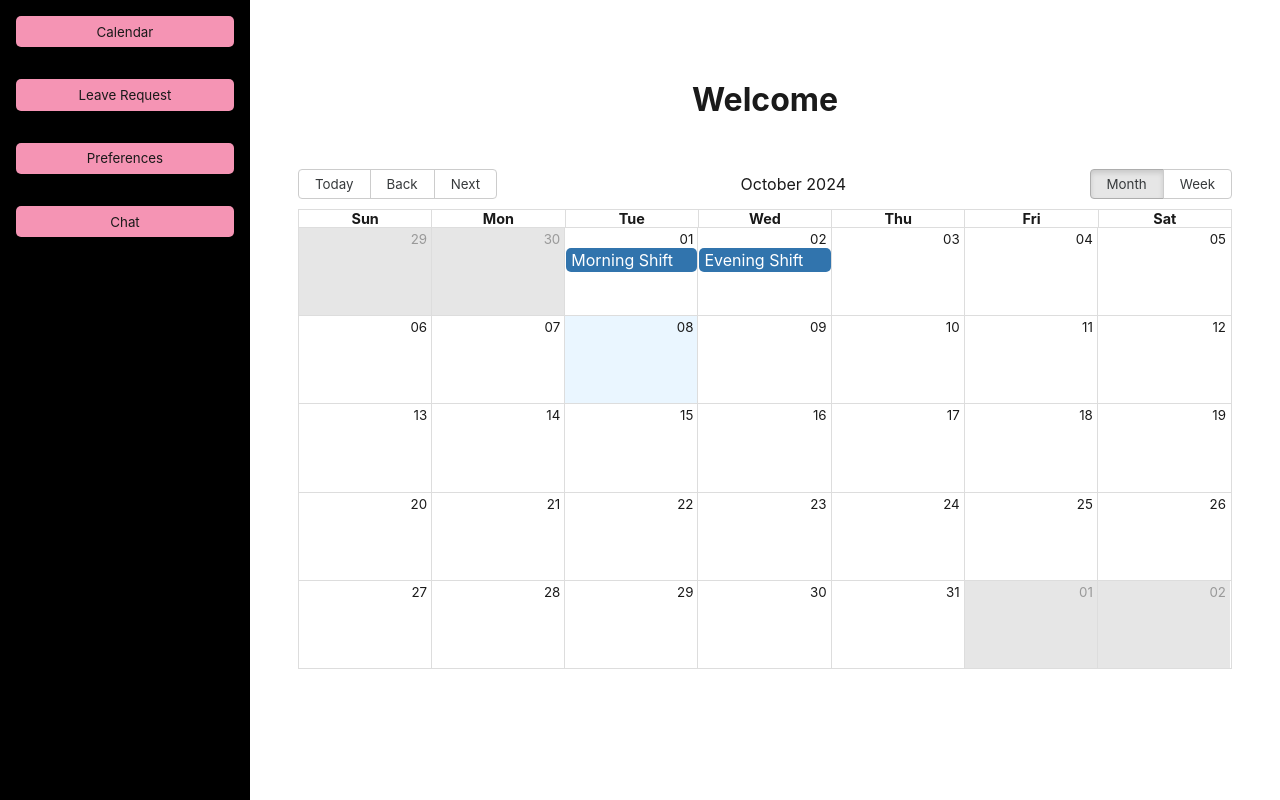
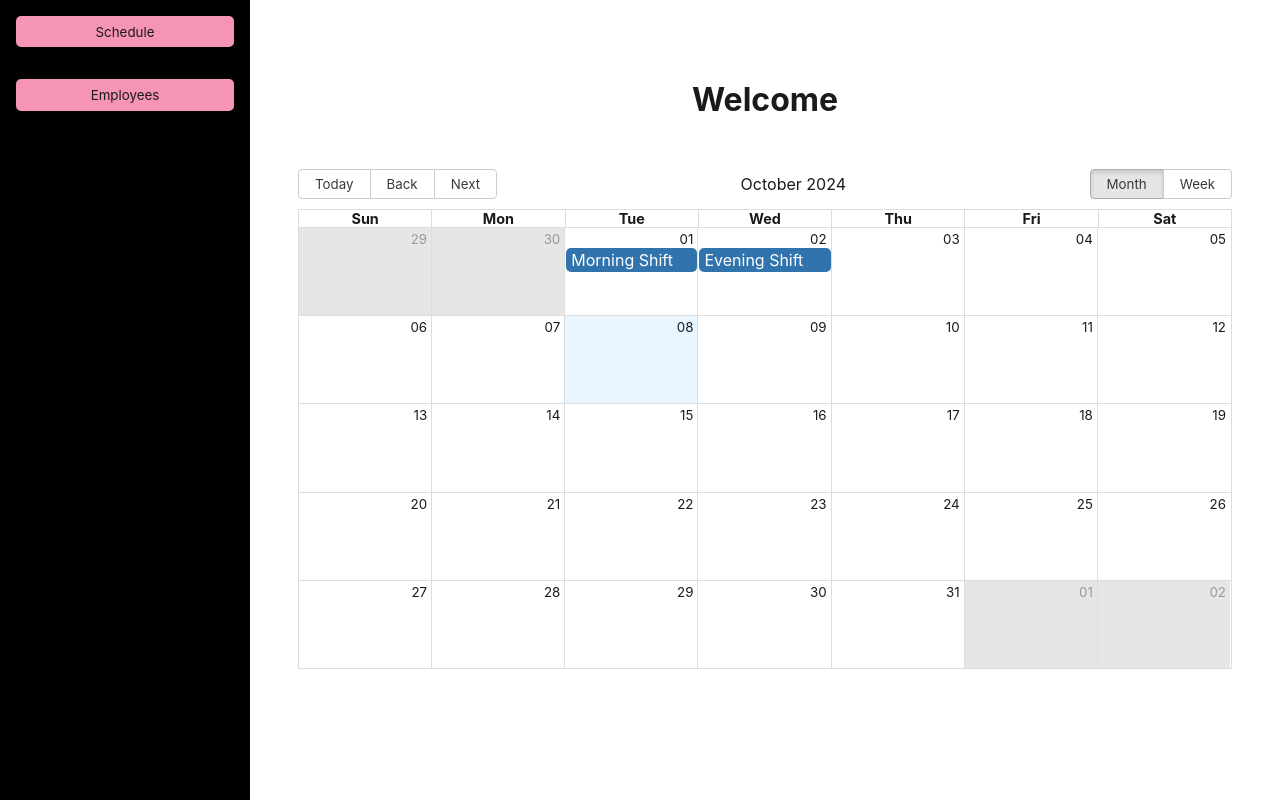
Before and after one commit to restlessankyyy/scheduler, a React (Vite) app in the folder src/scheduler/code/my-app/: page /admin-dashboard in a window 1280 px wide. Built offline with nearby package versions, Linux system fonts and the light colour scheme.

Commit message:
Admin navbar on Admin dashboard

```diff
--- a/src/scheduler/code/my-app/src/components/Header.jsx
+++ b/src/scheduler/code/my-app/src/components/Header.jsx
@@ -13,7 +13,7 @@ const Header = () => {
   return (
     <HeaderContainer>
       {user ? `Welcome ${user.username}` : "Welcome"}
-  </HeaderContainer>
+    </HeaderContainer>
   );
 };
 
--- a/src/scheduler/code/my-app/src/components/Navbar.jsx
+++ b/src/scheduler/code/my-app/src/components/Navbar.jsx
@@ -1,4 +1,3 @@
-// src/components/Navbar.jsx
 import React from 'react';
 import styled from 'styled-components';
 
--- a/src/scheduler/code/my-app/src/pages/AdminDashboard.jsx
+++ b/src/scheduler/code/my-app/src/pages/AdminDashboard.jsx
@@ -1,10 +1,8 @@
 import React, { useState } from 'react';
-import Navbar from '../components/Navbar';
+import AdminNavbar from '../components/AdminNavbar';
 import Header from '../components/Header';
 import Calender from '../components/Calender';
-import LeaveRequest from '../components/LeaveRequest';
 import Chat from '../components/Chat';
-import EmployeePreferenceForm from '../components/EmployeePreferenceForm';
 import styled from "styled-components";
 
 const DashboardGrid = styled.div`
@@ -34,11 +32,7 @@ const AdminDashboard = () => {
     switch (activeComponent) {
       case 'schedule':
         return <Calender />;
-      // case 'leaveRequest':
-      //   return <LeaveRequest />;
-      // case 'preferences':
-      //   return <EmployeePreferenceForm />;
-      case 'chat':
+      case 'employees':
         return <Chat />;
       default:
         return <Calender />;
@@ -47,7 +41,7 @@ const AdminDashboard = () => {
 
   return (
     <DashboardGrid>
-      <Navbar onSelect={setActiveComponent} />
+      <AdminNavbar onSelect={setActiveComponent} />
       <MainContent>
         <Header/>
         {renderComponent()}
```
